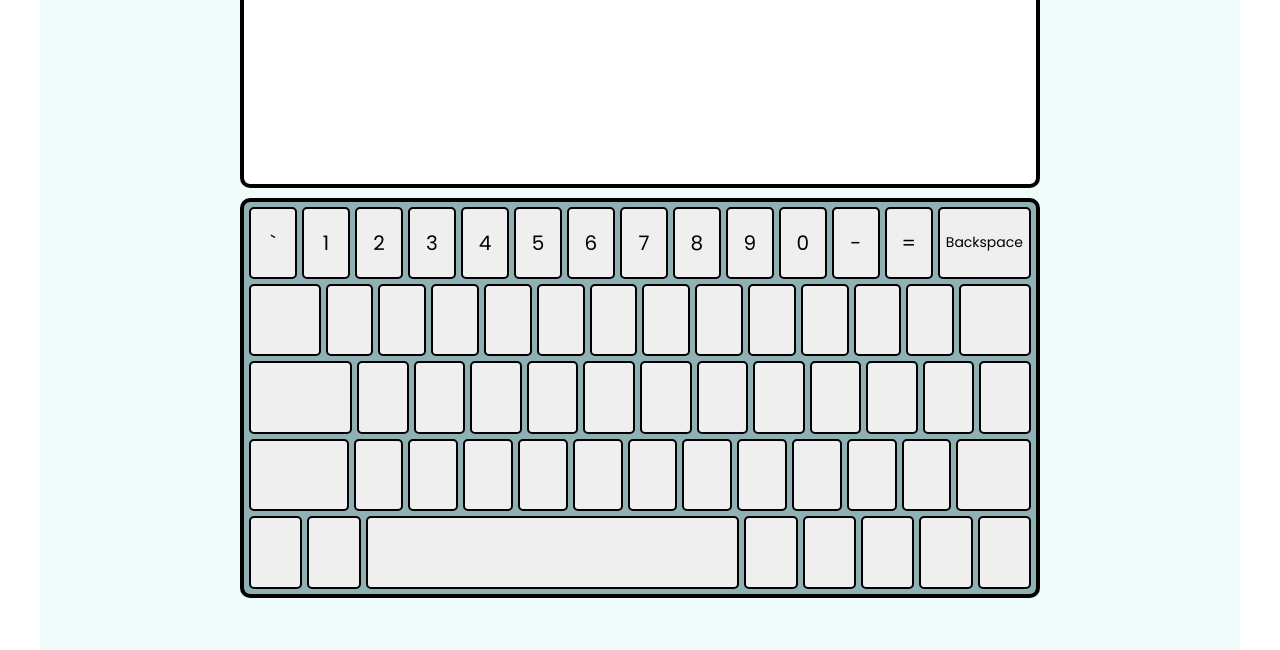
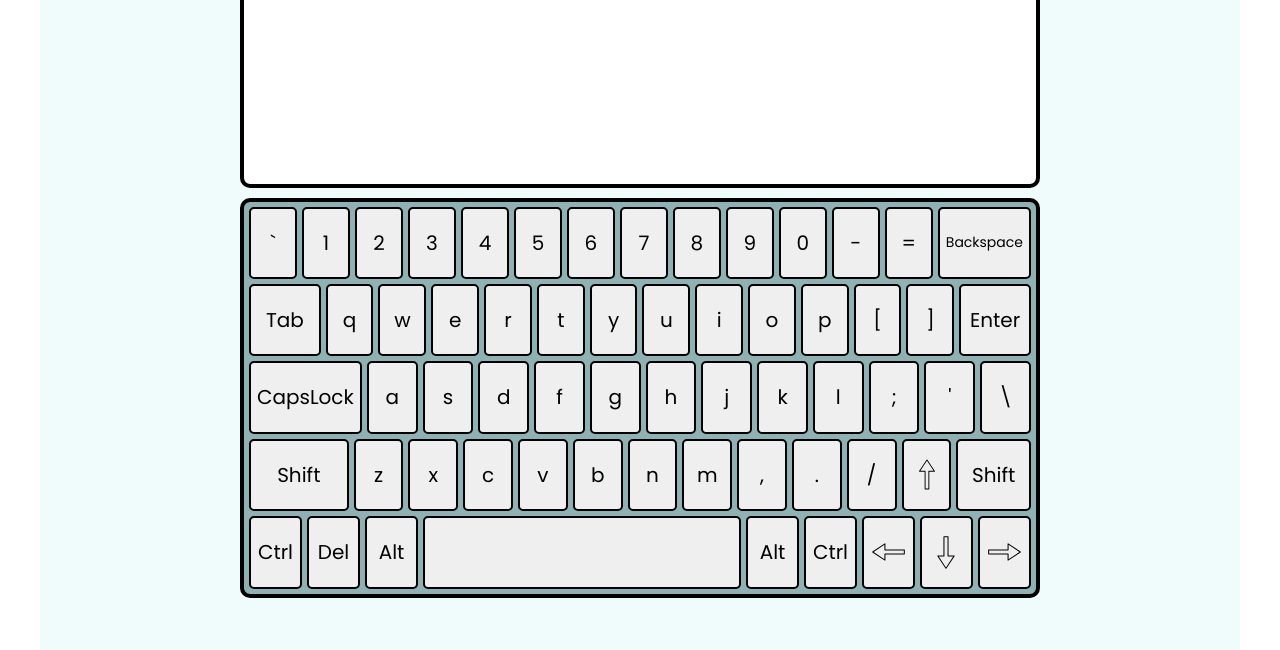
Before and after one commit to leshiy77/RSSVirtualKeyboard, a website built with webpack: page src/index.html in a window 1280 px wide. Shown: the part 150-800 px from the top of the page. Built offline with nearby package versions, Linux system fonts and the light colour scheme.

Commit message:
feat: add active status for button and capslock functionality

```diff
--- a/src/index.js
+++ b/src/index.js
@@ -1,5 +1,5 @@
 import './styles/sass/main.css';
-import Key from './js/Key'
+import Key from './js/Key';
 
 const container = document.createElement('div');
 container.classList.add('container');
@@ -17,6 +17,10 @@ textArea.classList.add('textarea');
 container.appendChild(textArea);
 textArea.focus()
 
+window.addEventListener('click', function() {
+    textArea.focus()
+})
+
 const keyboard = document.createElement('div');
 keyboard.classList.add('keyboard');
 container.appendChild(keyboard);
@@ -29,22 +33,7 @@ for (let i=0; i<5; i++) {
     keyboard.appendChild(node)
 }
 
-const keyboardRowOne = [
-    {name: 'Backquote', value:'`', type: 'text', lang:'eng'},
-    {name: 'Digit1', value:'1', type: 'text', lang:null},
-    {name: 'Digit2', value:'2', type: 'text', lang:null},
-    {name: 'Digit3', value:'3', type: 'text', lang:null},
-    {name: 'Digit4', value:'4', type: 'text', lang:null},
-    {name: 'Digit5', value:'5', type: 'text', lang:null},
-    {name: 'Digit6', value:'6', type: 'text', lang:null},
-    {name: 'Digit7', value:'7', type: 'text', lang:null},
-    {name: 'Digit8', value:'8', type: 'text', lang:null},
-    {name: 'Digit9', value:'9', type: 'text', lang:null},
-    {name: 'Digit0', value:'0', type: 'text', lang:null},
-    {name: 'Minus', value:'-', type: 'text', lang:null},
-    {name: 'Equal', value:'=', type: 'text', lang:null},
-    {name: 'Backspace', value:'Backspace', type: 'func', lang:null}
-]
+import {keyboardRowOne, keyboardRowTwo, keyboardRowThree, keyboardRowFour, keyboardRowFive} from './js/library';
 
 const keyBtnArea = document.querySelectorAll('.keyboard-row');
 keyBtnArea.forEach(element => {
@@ -52,34 +41,90 @@ keyBtnArea.forEach(element => {
         case element.classList.contains('keyboard-row1'):
             for (let i =0; i<14;i++) {
                 let nodeBtn = new Key();
-                nodeBtn.setName(keyboardRowOne[i].name, keyboardRowOne[i].value);
-                nodeBtn.getFunctionality(textArea);
+                nodeBtn.setKey(keyboardRowOne[i]);
                 element.appendChild(nodeBtn.elem);
             }
         break;
         case element.classList.contains('keyboard-row2'):
             for (let i =0; i<14;i++) {
                 let nodeBtn = new Key();
+                nodeBtn.setKey(keyboardRowTwo[i]);
                 element.appendChild(nodeBtn.elem);
             }
         break;
         case element.classList.contains('keyboard-row3'):
             for (let i =0; i<13;i++) {
                 let nodeBtn = new Key();
+                nodeBtn.setKey(keyboardRowThree[i]);
                 element.appendChild(nodeBtn.elem);
             }
         break;
         case element.classList.contains('keyboard-row4'):
             for (let i =0; i<13;i++) {
                 let nodeBtn = new Key();
+                nodeBtn.setKey(keyboardRowFour[i]);
                 element.appendChild(nodeBtn.elem);
             }
         break;
         case element.classList.contains('keyboard-row5'):
-            for (let i =0; i<8;i++) {
+            for (let i =0; i<9;i++) {
                 let nodeBtn = new Key();
+                nodeBtn.setKey(keyboardRowFive[i]);
                 element.appendChild(nodeBtn.elem);
             }
         break;
     }
 });
+
+const keyBtn = document.querySelectorAll('.key-button');
+
+const shiftKey = (key) => {
+    if (key.classList.contains('active')){
+        keyBtn.forEach(elem => {
+            if (elem.getAttribute('shiftName') !== null) {
+                elem.innerHTML = elem.getAttribute('lowerName')
+            }
+        })
+    } else {
+        keyBtn.forEach(elem => {
+            if (elem.getAttribute('shiftName') !== null) {
+                elem.innerHTML = elem.getAttribute('shiftName')
+            }
+        })
+    }
+}
+
+window.addEventListener('keydown', function(event) {
+    for (let i =0; i < keyBtn.length; i++) {
+        if (event.code === keyBtn[i].getAttribute('keyName')) {
+            if (event.code === 'CapsLock') {
+                shiftKey(keyBtn[i])
+                keyBtn[i].classList.toggle('active');
+            } else if (event.code === 'ShiftLeft' || event.code === 'ShiftRight') {
+                keyBtn.forEach(elem => {
+                    if (elem.getAttribute('shiftName') !== null) {
+                        elem.innerHTML = elem.getAttribute('shiftName')
+                    }
+                })
+                keyBtn[i].classList.add('active');
+            } else {
+                keyBtn[i].classList.add('active');
+            }
+        }
+    }
+})
+
+window.addEventListener('keyup', function(event) {
+    for (let i =0; i < keyBtn.length; i++) {
+        if (event.code === keyBtn[i].getAttribute('keyName') && event.code !== 'CapsLock') {
+            if (event.code === 'ShiftLeft' || event.code === 'ShiftRight') {
+                keyBtn.forEach(elem => {
+                    if (elem.getAttribute('shiftName') !== null) {
+                        elem.innerHTML = elem.getAttribute('lowerName')
+                    }
+                })
+            }
+            keyBtn[i].classList.remove('active');
+        }
+    }
+})
--- a/src/js/Key.js
+++ b/src/js/Key.js
@@ -3,22 +3,18 @@ export default class Key {
     constructor() {
         this.elem = document.createElement('button')
         this.elem.classList.add('key-button')
-        this.elem.setAttribute('type', 'button' )
-        this.elem.value = '';
     }
 
-    setName(name, value) {
-        this.elem.classList.add(name);
-        this.elem.value = value;
-        this.elem.innerText = value;
-    }
-
-    getFunctionality(area) {
-        this.elem.addEventListener('mousedown', function() {
-            if (this.value === 'Backspace') {
-            } else {
-                area.value += this.value
-            }
-        })
+    setKey(object) {
+        this.elem.classList.add(object.name);
+        this.elem.setAttribute('keyName', object.name);
+        if (object.type === 'text') {
+            this.elem.setAttribute('shiftName', object.shift);
+            this.elem.setAttribute('lowerName', object.value)
+        }
+        if (object.type === 'func') {
+            this.elem.classList.add(`${object.name.toLowerCase()}-key`);
+        }
+        this.elem.innerText = object.value;
     }
 }
--- /dev/null
+++ b/src/js/library.js
@@ -0,0 +1,80 @@
+const keyboardRowOne = [
+    {name: 'Backquote', value:'`', type: 'text', shift: '~'},
+    {name: 'Digit1', value:'1', type: 'text', shift: '!'},
+    {name: 'Digit2', value:'2', type: 'text', shift: '@'},
+    {name: 'Digit3', value:'3', type: 'text', shift: '#'},
+    {name: 'Digit4', value:'4', type: 'text', shift: '$'},
+    {name: 'Digit5', value:'5', type: 'text', shift: '%'},
+    {name: 'Digit6', value:'6', type: 'text', shift: '^'},
+    {name: 'Digit7', value:'7', type: 'text', shift: '&'},
+    {name: 'Digit8', value:'8', type: 'text', shift: '*'},
+    {name: 'Digit9', value:'9', type: 'text', shift: '('},
+    {name: 'Digit0', value:'0', type: 'text', shift: ')'},
+    {name: 'Minus', value:'-', type: 'text', shift: '_'},
+    {name: 'Equal', value:'=', type: 'text', shift: '+'},
+    {name: 'Backspace', value:'Backspace', type: 'func', shift: null}
+]
+
+const keyboardRowTwo = [
+    {name: 'Tab', value:'Tab', type: 'func', shift: null},
+    {name: 'KeyQ', value:'q', type: 'text', shift: 'Q'},
+    {name: 'KeyW', value:'w', type: 'text', shift: 'W'},
+    {name: 'KeyE', value:'e', type: 'text', shift: 'E'},
+    {name: 'KeyR', value:'r', type: 'text', shift: 'R'},
+    {name: 'KeyT', value:'t', type: 'text', shift: 'T'},
+    {name: 'KeyY', value:'y', type: 'text', shift: 'Y'},
+    {name: 'KeyU', value:'u', type: 'text', shift: 'U'},
+    {name: 'KeyI', value:'i', type: 'text', shift: 'I'},
+    {name: 'KeyO', value:'o', type: 'text', shift: 'O'},
+    {name: 'KeyP', value:'p', type: 'text', shift: 'P'},
+    {name: 'BracketLeft', value:'[', type: 'text', shift: '{'},
+    {name: 'BracketRight', value:']', type: 'text', shift: '}'},
+    {name: 'Enter', value:'Enter', type: 'func', lang:null, shift: null}
+]
+
+const keyboardRowThree = [
+    {name: 'CapsLock', value:'CapsLock', type: 'func', shift: null},
+    {name: 'KeyA', value:'a', type: 'text', shift: 'A'},
+    {name: 'KeyS', value:'s', type: 'text', shift: 'S'},
+    {name: 'KeyD', value:'d', type: 'text', shift: 'D'},
+    {name: 'KeyF', value:'f', type: 'text', shift: 'F'},
+    {name: 'KeyG', value:'g', type: 'text', shift: 'G'},
+    {name: 'KeyH', value:'h', type: 'text', shift: 'H'},
+    {name: 'KeyJ', value:'j', type: 'text', shift: 'J'},
+    {name: 'KeyK', value:'k', type: 'text', shift: 'K'},
+    {name: 'KeyL', value:'l', type: 'text', shift: 'L'},
+    {name: 'Semicolon', value:';', type: 'text', shift: ':'},
+    {name: 'Quote', value:"'", type: 'text', shift: '"'},
+    {name: 'Backslash', value: '\\', type: 'text', shift: '|'}
+]
+
+const keyboardRowFour = [
+    {name: 'ShiftLeft', value:'Shift', type: 'func', shift: null},
+    {name: 'KeyZ', value:'z', type: 'text', shift: 'Z'},
+    {name: 'KeyX', value: 'x', type: 'text', shift: 'X'},
+    {name: 'KeyC', value:'c', type: 'text', shift: 'C'},
+    {name: 'KeyV', value:'v', type: 'text', shift: 'V'},
+    {name: 'KeyB', value:'b', type: 'text', shift: 'B'},
+    {name: 'KeyN', value:'n', type: 'text', shift: 'N'},
+    {name: 'KeyM', value:'m', type: 'text', shift: 'M'},
+    {name: 'Comma', value:',', type: 'text', shift: '<'},
+    {name: 'Period', value:'.', type: 'text', shift: '>'},
+    {name: 'Slash', value:'/', type: 'text', shift: '?'},
+    {name: 'ArrowUp', value:'', type: 'func', shift: null},
+    {name: 'ShiftRight', value: 'Shift', type: 'func', shift: null}
+]
+
+const keyboardRowFive = [
+    {name: 'ControlLeft', value:'Ctrl', type: 'func', shift: null},
+    {name: 'Delete', value:'Del', type: 'func', shift: null},
+    {name: 'AltLeft', value: 'Alt', type: 'func', shift: null},
+    {name: 'Space', value:'', type: 'func', shift: null},
+    {name: 'AltRight', value:'Alt', type: 'func', shift: null},
+    {name: 'ControlRight', value: 'Ctrl', type: 'func', shift: null},
+    {name: 'ArrowLeft', value:'', type: 'func', shift: null},
+    {name: 'ArrowDown', value:'', type: 'func', shift: null},
+    {name: 'ArrowRight', value: '', type: 'func', shift: null}
+]
+
+
+export {keyboardRowOne, keyboardRowTwo, keyboardRowThree, keyboardRowFour, keyboardRowFive}
--- a/src/styles/sass/main.scss
+++ b/src/styles/sass/main.scss
@@ -57,7 +57,7 @@
         gap: 5px;
     }
     &:nth-child(5) {
-        grid-template-columns: repeat(2, 1fr) 7fr repeat(5, 1fr);
+        grid-template-columns: repeat(3, 1fr) 6fr repeat(5, 1fr);
         gap: 5px;
     }
 }
@@ -74,3 +74,76 @@
         background-color: #a6f3f7;
     }
 }
+
+.active {
+    transform: scale(0.95);
+    background-color: #a6f3f7;
+}
+
+.arrowup-key {
+    position: relative;
+    &::before {
+        content: ' ';
+        width: 100%;
+        height: 100%;
+        top: 0;
+        left: 0;
+        position: absolute;
+        z-index: 1000;
+        background: url(../../assets/svg/uparrow.svg) ;
+        background-position: center;
+        background-size: contain;
+        background-repeat: no-repeat;
+    }
+}
+
+.arrowdown-key {
+    position: relative;
+    &::before {
+        content: ' ';
+        width: 100%;
+        height: 100%;
+        top: 0;
+        left: 0;
+        position: absolute;
+        z-index: 1000;
+        background: url(../../assets/svg/arrowdown.svg) ;
+        background-position: center;
+        background-size: contain;
+        background-repeat: no-repeat;
+    }
+}
+
+.arrowleft-key {
+    position: relative;
+    &::before {
+        content: ' ';
+        width: 100%;
+        height: 100%;
+        top: 0;
+        left: 0;
+        position: absolute;
+        z-index: 1000;
+        background: url(../../assets/svg/arrowleft.svg) ;
+        background-position: center;
+        background-size: contain;
+        background-repeat: no-repeat;
+    }
+}
+
+.arrowright-key {
+    position: relative;
+    &::before {
+        content: ' ';
+        width: 100%;
+        height: 100%;
+        top: 0;
+        left: 0;
+        position: absolute;
+        z-index: 1000;
+        background: url(../../assets/svg/arrowright.svg) ;
+        background-position: center;
+        background-size: contain;
+        background-repeat: no-repeat;
+    }
+}
```
Also changed, not shown: src/assets/svg/arrowdown.svg (added), src/assets/svg/arrowleft.svg (added), src/assets/svg/arrowright.svg (added), src/assets/svg/uparrow.svg (added), src/styles/sass/main.css, 1 other file.
